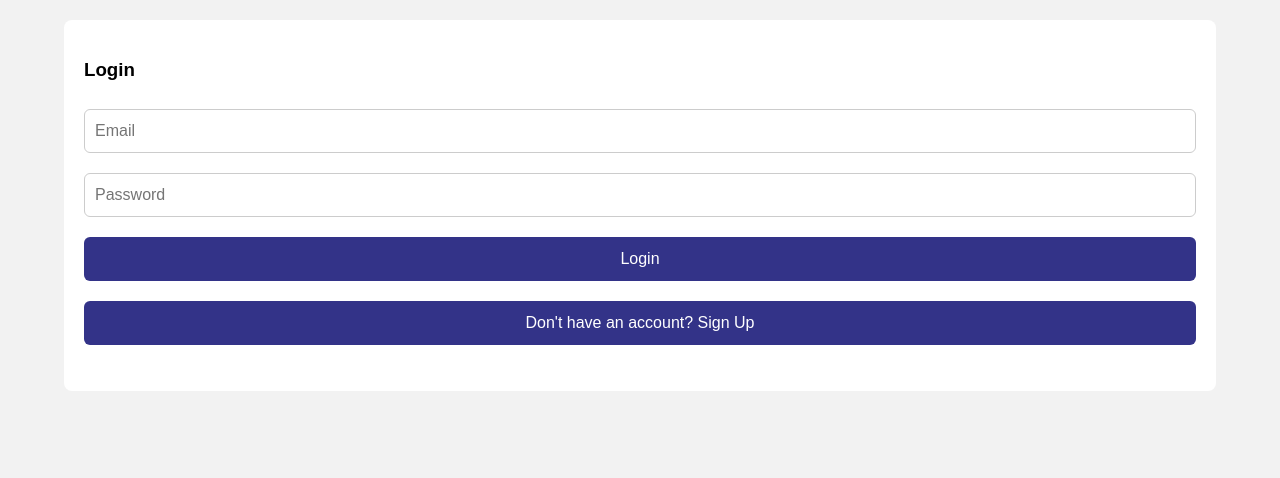
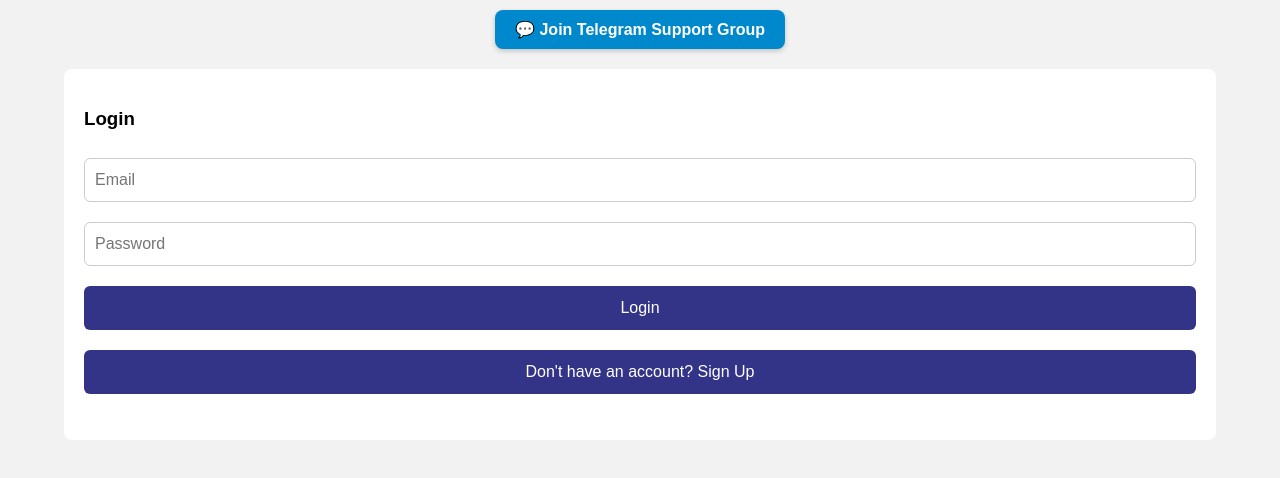
Before and after one commit to ayeleabush388/invester, a plain HTML site: page frontend/index.html in a window 1280 px wide. Drawn offline with Linux system fonts and the light colour scheme; files whose address does not match are found by name.

Commit message:
Update index.html

```diff
--- a/frontend/index.html
+++ b/frontend/index.html
@@ -185,6 +185,23 @@
     <button onclick="logout()">Logout</button>
   </div>
 </div>
+
+<div id="telegram-support" style="text-align: center; margin-top: 10px;">
+  <a href="https://t.me/YourTelegramGroup" target="_blank" style="
+    display: inline-block;
+    background-color: #0088cc;
+    color: white;
+    padding: 10px 20px;
+    border-radius: 8px;
+    text-decoration: none;
+    font-weight: bold;
+    box-shadow: 0 2px 5px rgba(0,0,0,0.2);
+  ">
+    💬 Join Telegram Support Group
+  </a>
+</div>
+
+
 
 
 <div class="container">
```
